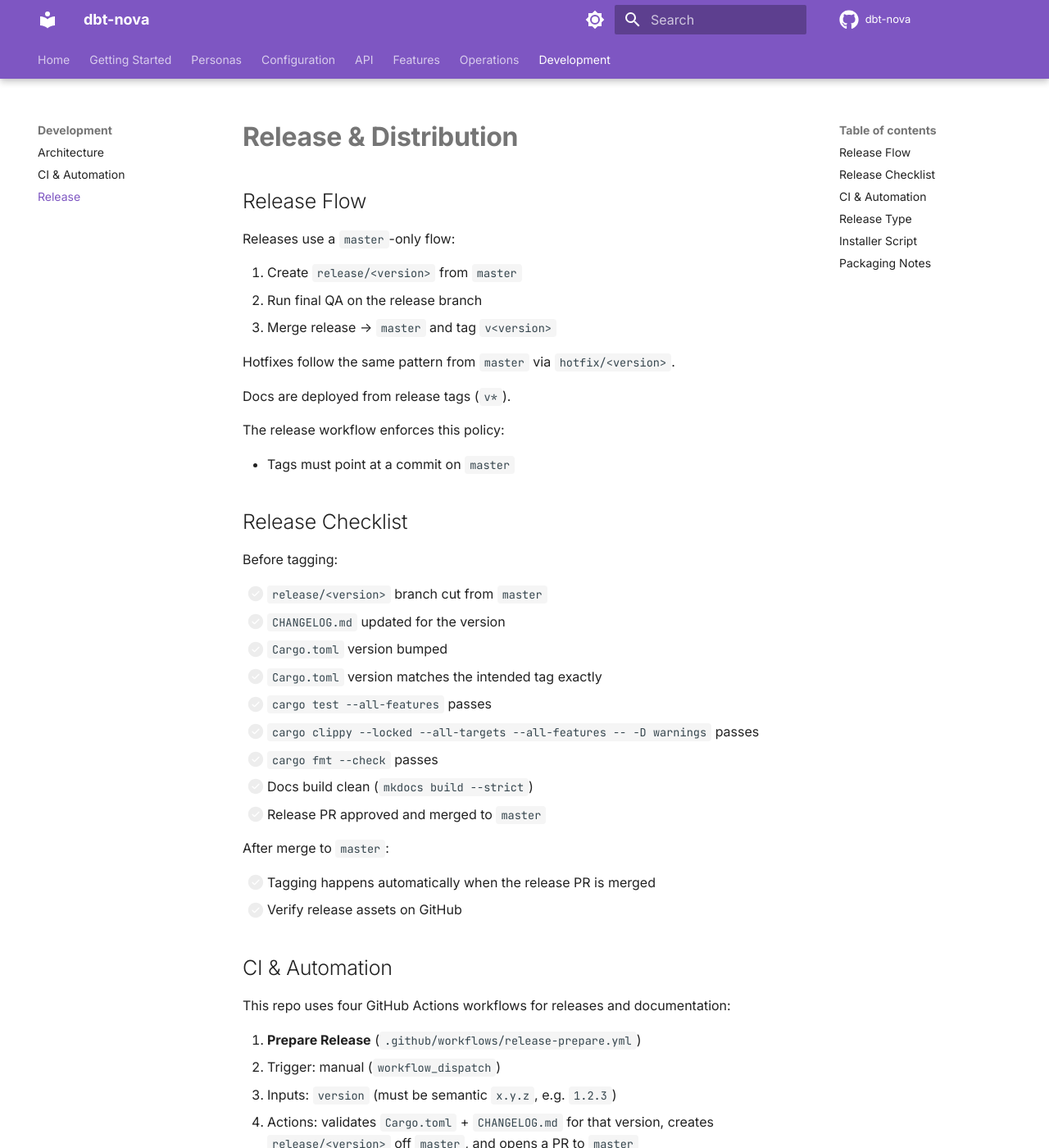
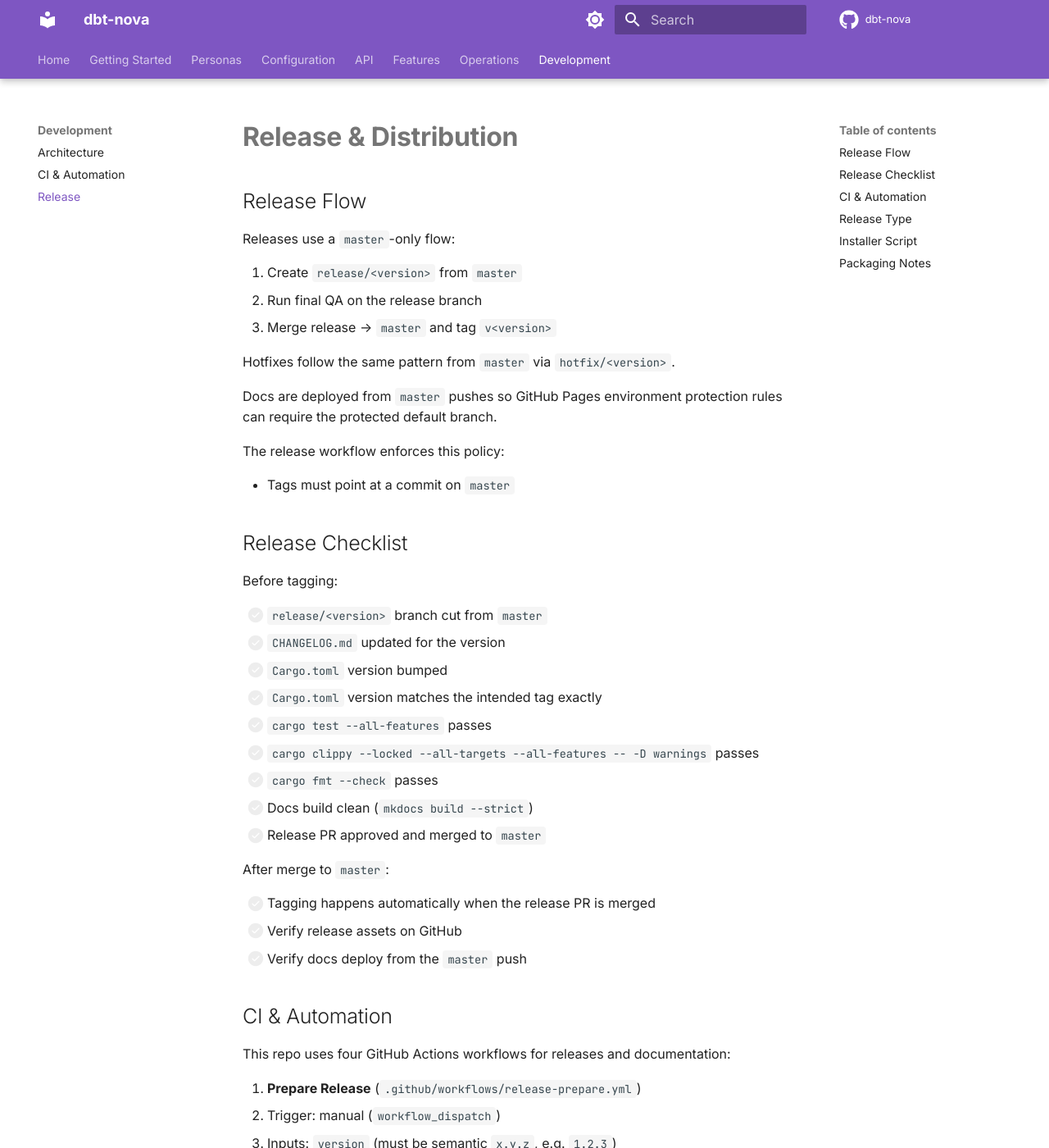
Before and after one commit to joe-broadhead/dbt-nova, an MkDocs documentation site: the page built from docs/development/release.md, in a window 1280 px wide and 1400 px high. Shown: the whole window at 82% size. Built offline with MkDocs 1.6.1 and Material for MkDocs 9.7.7, drawn with Linux system fonts in a browser that asks for light colours; comment, search, counter and statistics services are not loaded; some of the changed text lies outside the part shown.

Commit message:
fix: align docs deploy with pages protection (#184)

```diff
--- a/docs/development/release.md
+++ b/docs/development/release.md
@@ -10,7 +10,8 @@ Releases use a `master`-only flow:
 
 Hotfixes follow the same pattern from `master` via `hotfix/<version>`.
 
-Docs are deployed from release tags (`v*`).
+Docs are deployed from `master` pushes so GitHub Pages environment protection
+rules can require the protected default branch.
 
 The release workflow enforces this policy:
 
@@ -34,6 +35,7 @@ After merge to `master`:
 
 - [ ] Tagging happens automatically when the release PR is merged
 - [ ] Verify release assets on GitHub
+- [ ] Verify docs deploy from the `master` push
 
 ## CI & Automation
 
@@ -65,7 +67,7 @@ This repo uses four GitHub Actions workflows for releases and documentation:
      - builds, smokes, and publishes a `linux/amd64` OCI image to GHCR
 
 4. **Docs Deploy** (`.github/workflows/docs.yml`)
-   - Trigger: `v*` tag push
+   - Trigger: `master` push or manual dispatch
    - Actions: builds MkDocs and publishes to GitHub Pages
 
 Release jobs now generate and publish checksum and cosign artifacts for every released platform,
```
Also changed, not shown: CHANGELOG.md (+7 -0 lines), docs/development/ci.md (+1 -1 lines), 2 other files.
